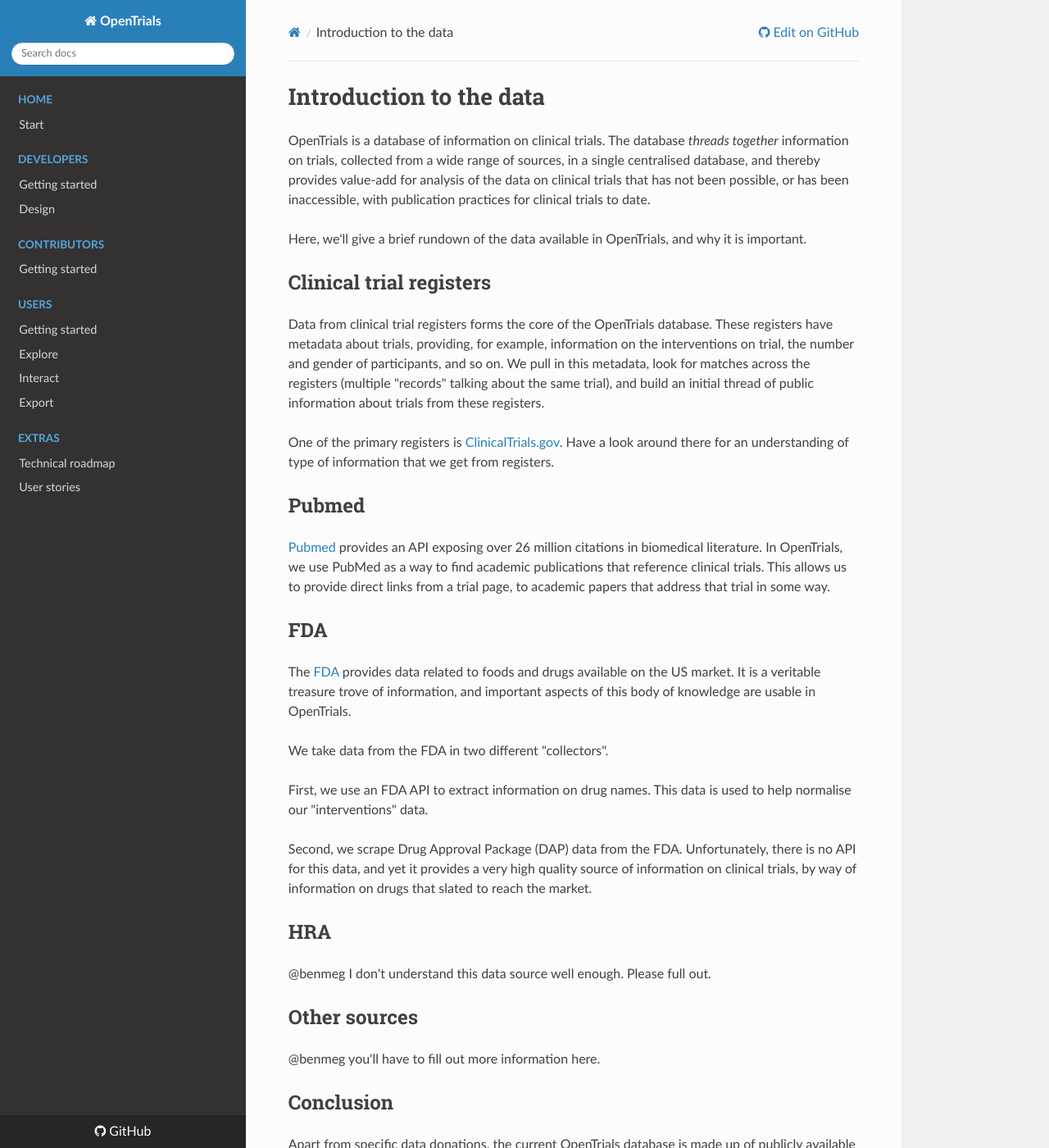
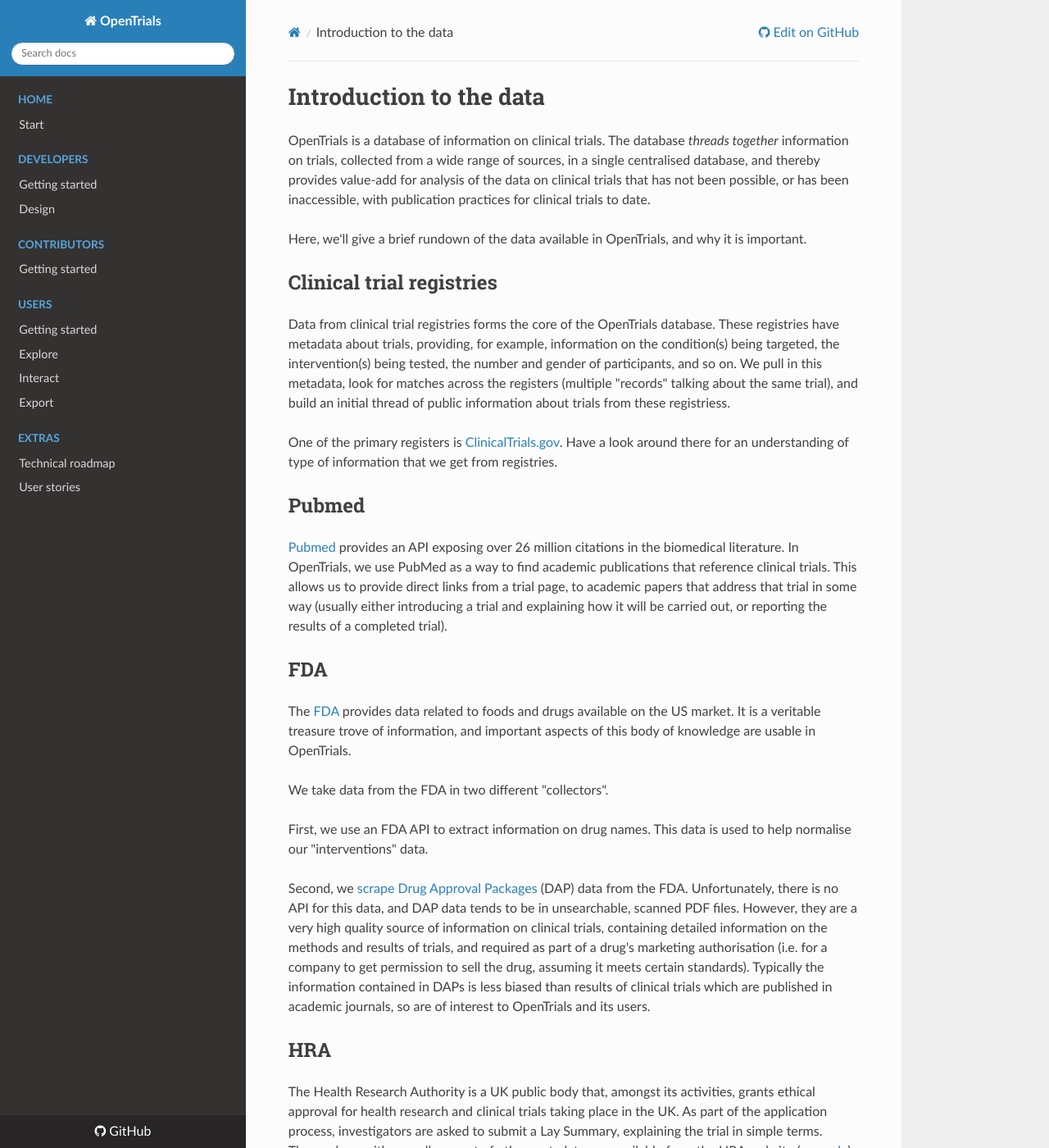
Before and after one commit to opentrials/docs, an MkDocs documentation site: the page built from docs/extras/data-sources/index.md, in a window 1280 px wide and 1400 px high. Shown: the whole window at 82% size. Built offline with MkDocs 1.6.1, drawn with Linux system fonts in a browser that asks for light colours; nearby versions of some CDN libraries; old or Windows-style settings are respelled for this version of MkDocs; some of the changed text lies outside the part shown.

Commit message:
Update index.md

```diff
--- a/docs/extras/data-sources/index.md
+++ b/docs/extras/data-sources/index.md
@@ -4,15 +4,15 @@ OpenTrials is a database of information on clinical trials. The database *thread
 
 Here, we'll give a brief rundown of the data available in OpenTrials, and why it is important.
 
-## Clinical trial registers
+## Clinical trial registries
 
-Data from clinical trial registers forms the core of the OpenTrials database. These registers have metadata about trials, providing, for example, information on the interventions on trial, the number and gender of participants, and so on. We pull in this metadata, look for matches across the registers (multiple "records" talking about the same trial), and build an initial thread of public information about trials from these registers.
+Data from clinical trial registries forms the core of the OpenTrials database. These registries have metadata about trials, providing, for example, information on the condition(s) being targeted, the intervention(s) being tested, the number and gender of participants, and so on. We pull in this metadata, look for matches across the registers (multiple "records" talking about the same trial), and build an initial thread of public information about trials from these registriess.
 
-One of the primary registers is [ClinicalTrials.gov](https://clinicaltrials.gov). Have a look around there for an understanding of type of information that we get from registers.
+One of the primary registers is [ClinicalTrials.gov](https://clinicaltrials.gov). Have a look around there for an understanding of type of information that we get from registries.
 
 ## Pubmed
 
-[Pubmed](http://www.ncbi.nlm.nih.gov/pubmed) provides an API exposing over 26 million citations in biomedical literature. In OpenTrials, we use PubMed as a way to find academic publications that reference clinical trials. This allows us to provide direct links from a trial page, to academic papers that address that trial in some way.
+[Pubmed](http://www.ncbi.nlm.nih.gov/pubmed) provides an API exposing over 26 million citations in the biomedical literature. In OpenTrials, we use PubMed as a way to find academic publications that reference clinical trials. This allows us to provide direct links from a trial page, to academic papers that address that trial in some way (usually either introducing a trial and explaining how it will be carried out, or reporting the results of a completed trial).
 
 ## FDA
 
@@ -22,15 +22,18 @@ We take data from the FDA in two different "collectors".
 
 First, we use an FDA API to extract information on drug names. This data is used to help normalise our "interventions" data.
 
-Second, we scrape Drug Approval Package (DAP) data from the FDA. Unfortunately, there is no API for this data, and yet it provides a very high quality source of information on clinical trials, by way of information on drugs that slated to reach the market.
+Second, we [scrape Drug Approval Packages](http://opentrials.net/2016/08/10/opentrialsfda-unlocking-the-trove-of-clinical-trial-data-in-drugsfda/) (DAP) data from the FDA. Unfortunately, there is no API for this data, and DAP data tends to be in unsearchable, scanned PDF files. However, they are a very high quality source of information on clinical trials, containing detailed information on the methods and results of trials, and required as part of a drug's marketing authorisation (i.e. for a company to get permission to sell the drug, assuming it meets certain standards). Typically the information contained in DAPs is less biased than results of clinical trials which are published in academic journals, so are of interest to OpenTrials and its users.
 
 ## HRA
 
-@benmeg I don't understand this data source well enough. Please full out.
+The Health Research Authority is a UK public body that, amongst its activities, grants ethical approval for health research and clinical trials taking place in the UK. As part of the application process, investigators are asked to submit a Lay Summary, explaining the trial in simple terms. These, along with a small amount of other metadata, are available from the HRA website ([example](http://www.hra.nhs.uk/news/research-summaries/a-study-in-moderate-to-severe-active-crohns-disease/)). OpenTrials has been given API access to this data, allowing us to match these lay summaries to trials, enhancing the accessibility of OpenTrials to users.
 
 ## Other sources
 
-@benmeg you'll have to fill out more information here.
+Data from two other clinical trial registries ([EU CTR](https://www.clinicaltrialsregister.eu) and [WHO ICTRP](http://www.who.int/ictrp)) is also imported. Additionally, the [Cochrane Schizophrenia Group](http://schizophrenia.cochrane.org/) has kindly given us a dataset which contains expert assessments of the methodological quality of individual trials. We also integrate this data onto individual trial pages where available, further enhancing OpenTrials for interested researchers.
+
+There are seven additional sources of data that we’ve extracted, but can’t display because of licensing issues – we’re working with them to get permission to publish.
+
 
 ## Conclusion
 
```
